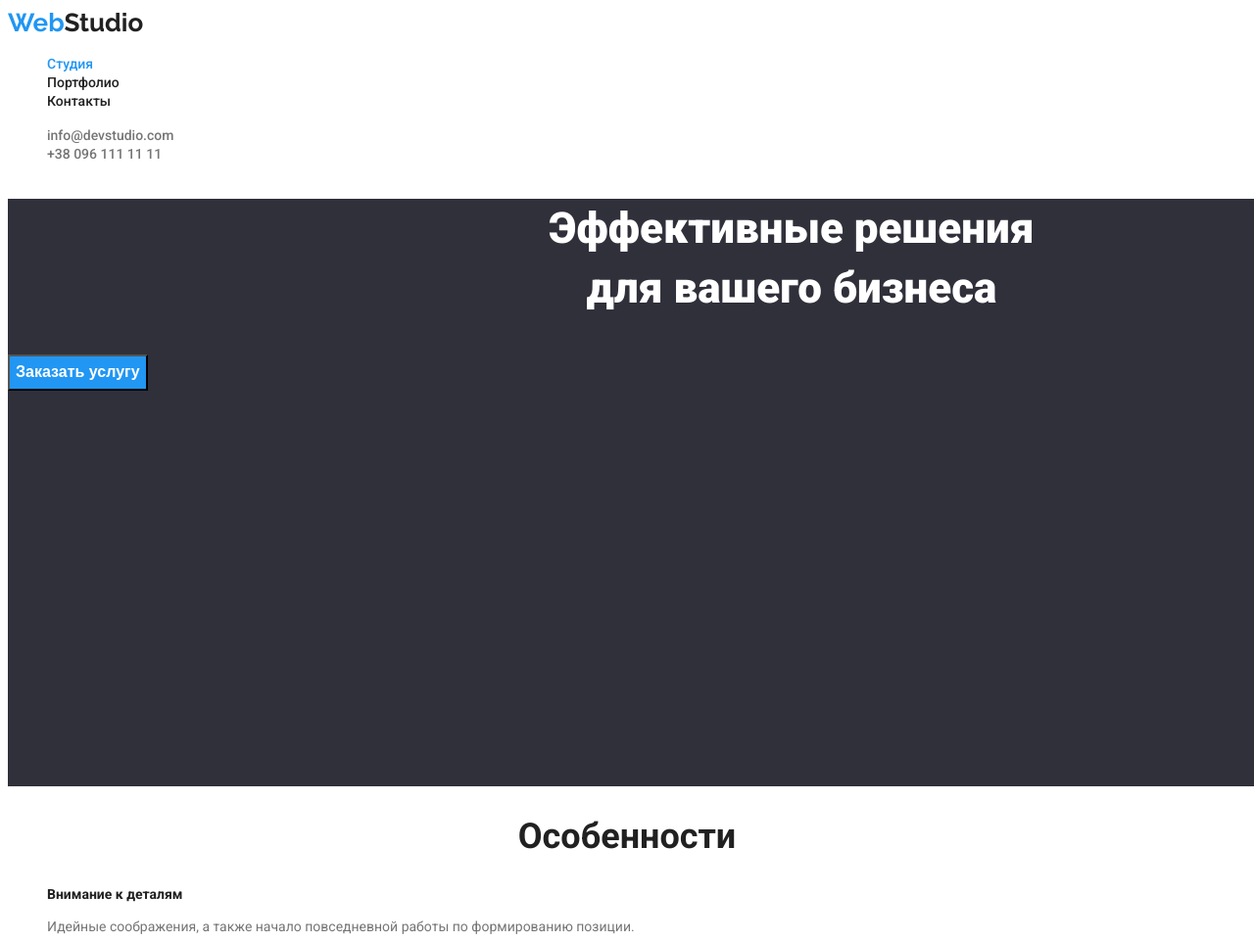
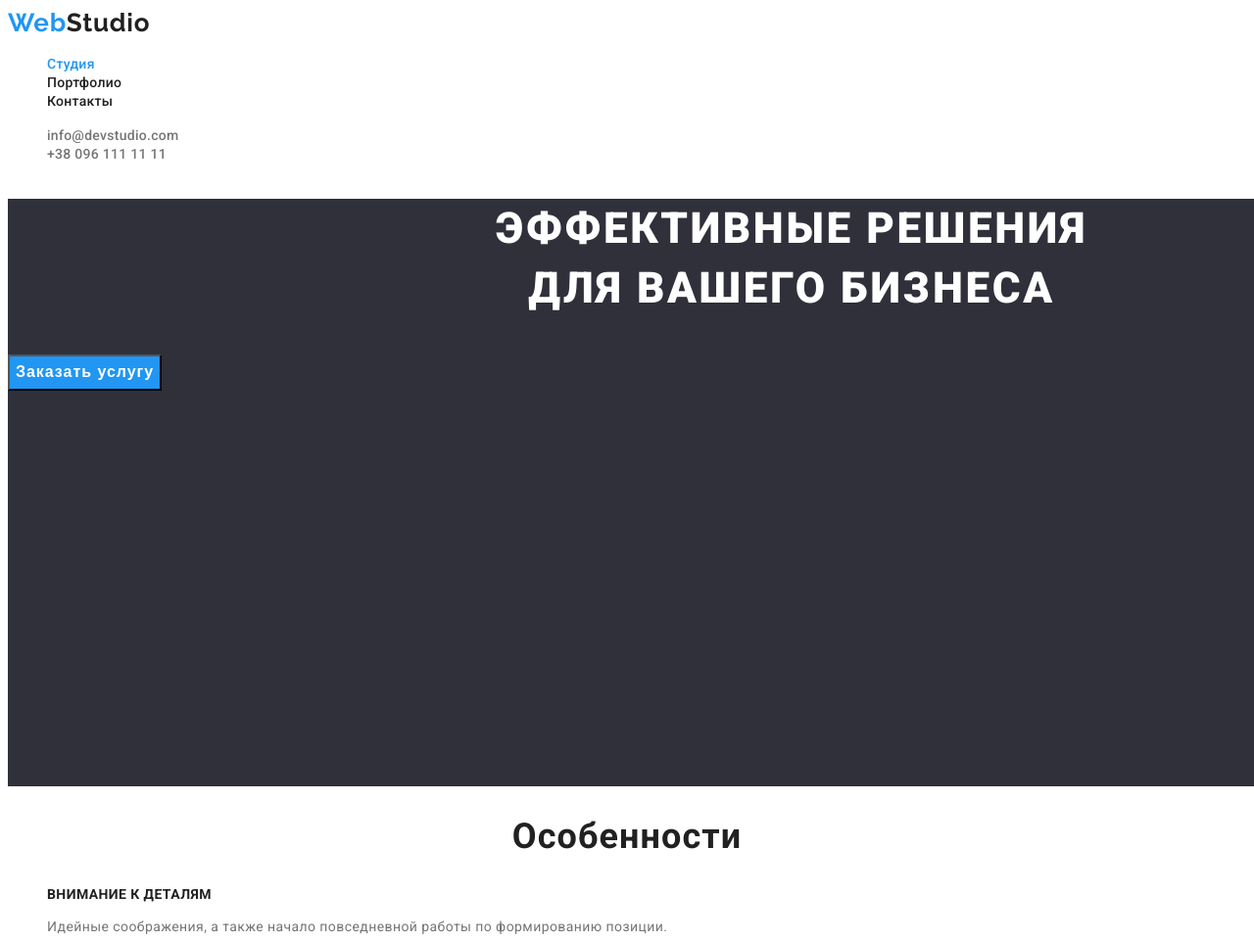
Before and after one commit to Kronord/goit-markup-hw-02, a plain HTML site: page index.html in a window 1280 px wide. Shown: the top 962 px of the page at 98% size. Drawn offline with Linux system fonts and the light colour scheme.

Commit message:
Правки

```diff
--- a/css/portfolio.css
+++ b/css/portfolio.css
@@ -20,6 +20,7 @@ body {
     font-weight: bold;
     font-size: 26px;
     line-height: 1.2;
+    letter-spacing: 0.03em;
     color: var(--title-color);
     text-decoration: none;
 }
@@ -31,6 +32,7 @@ body {
     font-weight: 500;
     font-size: 14px;
     line-height: 1.1;
+    letter-spacing: 0.02em;
     color: var(--title-color);
     text-decoration: none;
 }
@@ -41,6 +43,7 @@ body {
     font-weight: 500;
     font-size: 14px;
     line-height: 1.1;
+    letter-spacing: 0.02em;
     color: var(--primary-text-color);
     text-decoration: none;
 }
@@ -54,9 +57,11 @@ body {
 .btn {
     cursor: pointer;
     background-color: var(--btn-color);
+    text-align: center;
     font-weight: 500;
     font-size: 16px;
     line-height: 1.6;
+    letter-spacing: 0.03em;
 }
 .all {
     background-color: var(--primary-color);
@@ -71,11 +76,13 @@ body {
     font-weight: bold;
     font-size: 18px;
     line-height: 2;
+    letter-spacing: 0.06em;
 }
 .discribe {
     font-size: 16px;
     line-height: 1.9;
     color: var(--primary-text-color);
+    letter-spacing: 0.03em;
 }
 .footer-page {
     width: 1600px;
@@ -88,6 +95,7 @@ body {
     font-weight: bold;
     font-size: 26px;
     line-height: 1.2;
+    letter-spacing: 0.03em;
     color: var(--secondary-color);
     text-decoration: none;
 }
@@ -95,12 +103,14 @@ body {
 .company-adress {
     font-size: 14px;
     line-height: 1.7;
+    letter-spacing: 0.03em;
     color: var(--secondary-color);
 }
 
 .address-link {
     font-size: 14px;
     line-height: 1.7;
+    letter-spacing: 0.03em;
     color: var(--address-color);
     text-decoration: none;
 }
--- a/css/styles.css
+++ b/css/styles.css
@@ -22,6 +22,7 @@ body {
     line-height: 1.2;
     color: var(--title-color);
     text-decoration: none;
+    letter-spacing: 0.03em;
 }
 .web-style {
     color: var(--primary-color);
@@ -32,6 +33,7 @@ body {
     line-height: 1.1;
     color: var(--title-color);
     text-decoration: none;
+    letter-spacing: 0.02em;
 }
 .studio {
     color: var(--primary-color);
@@ -42,6 +44,7 @@ body {
     line-height: 1.1;
     color: var(--primary-text-color);
     text-decoration: none;
+    letter-spacing: 0.02em;
 }
 .menu-link:hover,
 .menu-link:focus,
@@ -60,6 +63,8 @@ body {
     font-size: 44px;
     line-height: 1.4;
     color: var(--secondary-color);
+    letter-spacing: 0.06em;
+    text-transform: uppercase;
 }
 .slider-btn {
     cursor: pointer;
@@ -67,6 +72,7 @@ body {
     font-weight: bold;
     font-size: 16px;
     line-height: 1.9;
+    letter-spacing: 0.06em;
     background-color: var(--primary-color);
     color: var(--secondary-color);
 }
@@ -80,29 +86,35 @@ body {
     font-size: 36px;
     line-height: 1.2;
     color: var(--title-color);
+    letter-spacing: 0.03em;
 }
 .name {
     font-weight: bold;
     font-size: 14px;
     line-height: 1.1;
     color: var(--title-color);
+    letter-spacing: 0.03em;
+    text-transform: uppercase;
 }
 .discribe {
     font-size: 14px;
     line-height: 1.7;
-    color:var(--primary-text-color)
+    letter-spacing: 0.03em;
+    color:var(--primary-text-color);
 }
 .member-name {
     text-align: center;
     font-weight: 500;
     font-size: 16px;
     line-height: 1.2;
+    letter-spacing: 0.03em;
     color: var(--title-color);
 }
 .member-discribe {
     text-align: center;
     font-size: 16px;
     line-height: 1.2;
+    letter-spacing: 0.03em;
     color: var(--primary-text-color);
 }
 .footer-page {
@@ -115,17 +127,20 @@ body {
     font-weight: bold;
     font-size: 26px;
     line-height: 1.2;
+    letter-spacing: 0.03em;
     color:var(--secondary-color);
     text-decoration: none;
 }
 .company-adress {
     font-size: 14px;
     line-height: 1.7;
+    letter-spacing: 0.03em;
     color: var(--secondary-color);
 }
 .address-link {
     font-size: 14px;
     line-height: 1.7;
+    letter-spacing: 0.03em;
     color: var(--address-color);
     text-decoration: none;
 }
```
